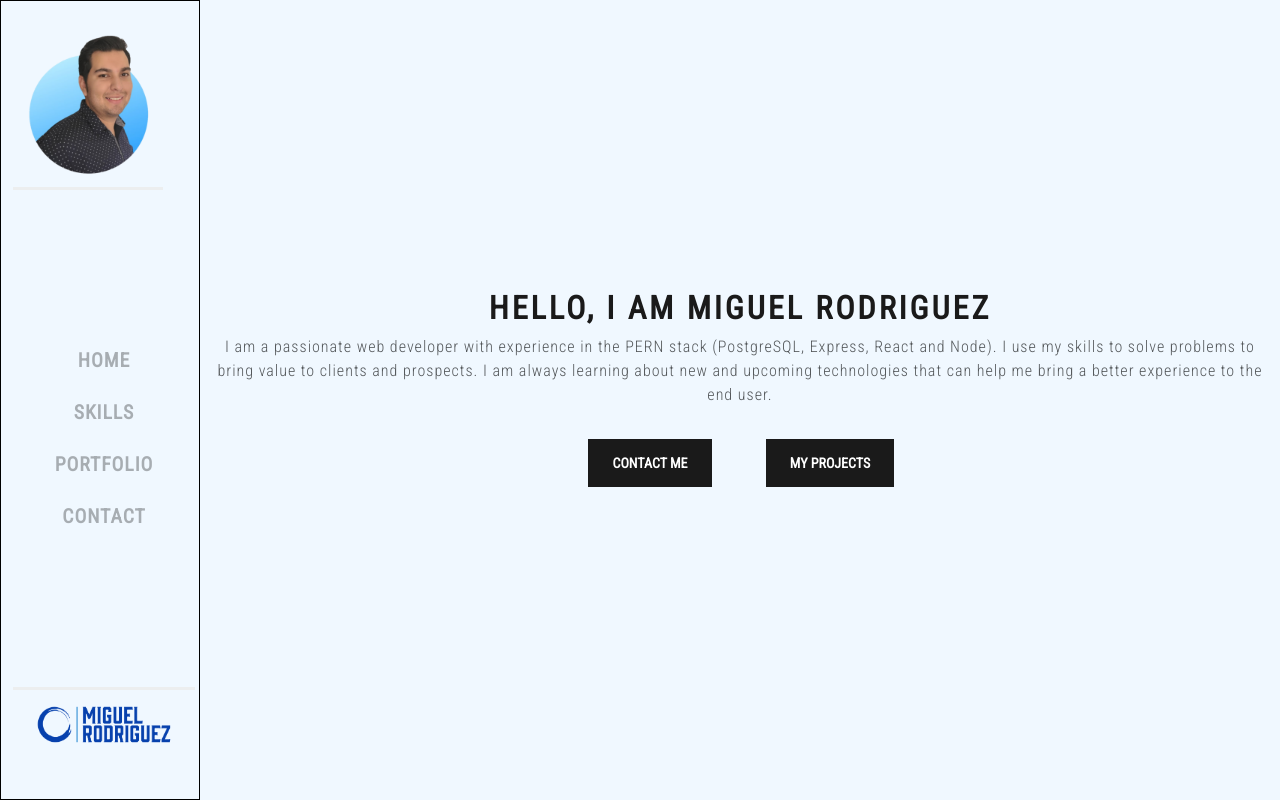
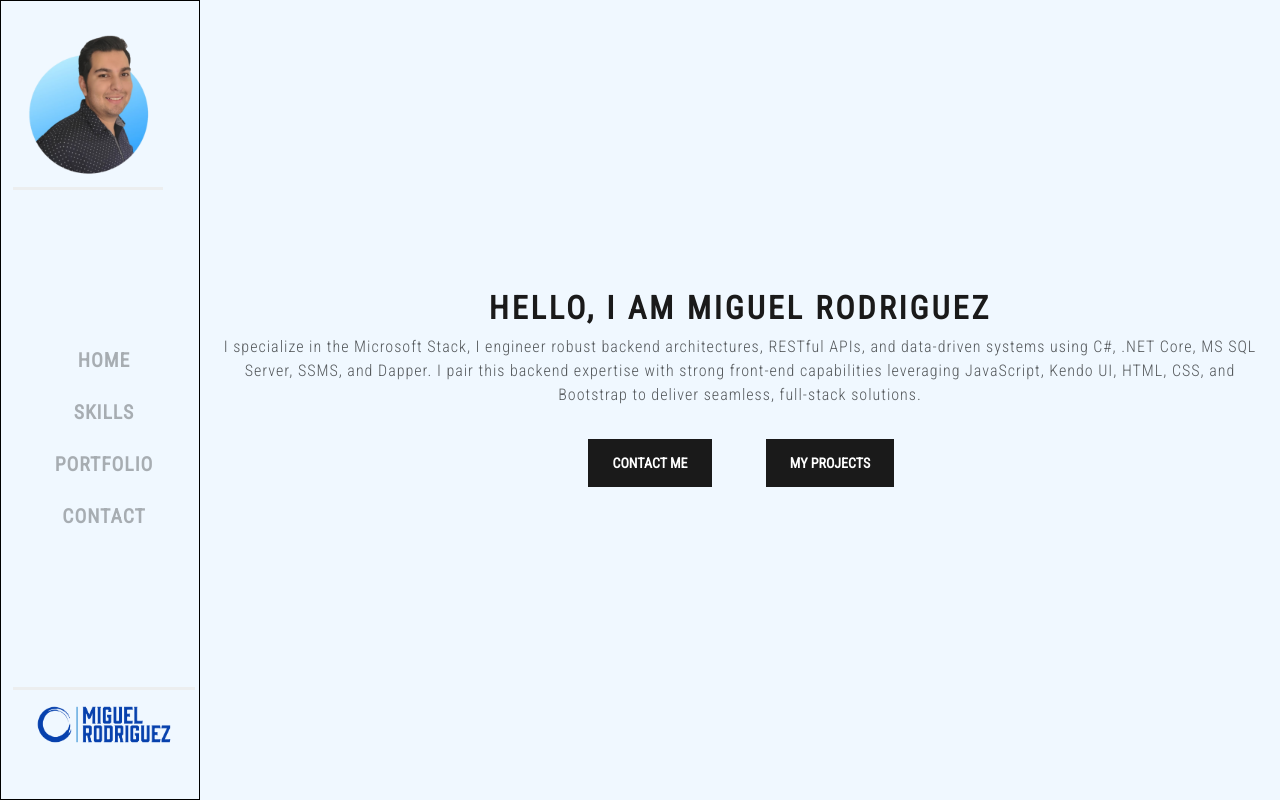
Before and after one commit to MgARL/mr_portfolio, a React (Create React App) app: page / in a window 1280 px wide. Built offline with nearby package versions, Linux system fonts and the light colour scheme; some icons are missing.

Commit message:
Updated home page with relevant skills and updated my location

```diff
--- a/src/components/Home.js
+++ b/src/components/Home.js
@@ -8,7 +8,7 @@ import { motion } from 'framer-motion'
 function Home() {
   const navigate = useNavigate()
   return (
-  <motion.div initial={{opacity: 0 }} animate={{opacity: 1}} exit={{opacity: 0}}>
+    <motion.div initial={{ opacity: 0 }} animate={{ opacity: 1 }} exit={{ opacity: 0 }}>
       <Container style={{ height: '100vh' }} className='d-flex flex-column justify-content-center align-itemns-center' >
         <Row>
           <Col xs={12} className="text-center">
@@ -19,18 +19,20 @@ function Home() {
         </Row>
         <Row>
           <Col xs={12} className="text-center">
-            <p>I am a passionate web developer with experience in the PERN stack (PostgreSQL, Express, React and Node). I use my skills to solve problems to bring value to clients and prospects. I am always learning about new and upcoming technologies that can help me bring  a better experience to the end user.</p>
+            <p>
+              I specialize in the Microsoft Stack, I engineer robust backend architectures, RESTful APIs, and data-driven systems using C#, .NET Core, MS SQL Server, SSMS, and Dapper. I pair this backend expertise with strong front-end capabilities leveraging JavaScript, Kendo UI, HTML, CSS, and Bootstrap to deliver seamless, full-stack solutions.
+            </p>
           </Col>
         </Row>
         <Row className='d-flex justify-content-center my-3'>
           <Col xs={12} lg={2} className='d-flex justify-content-center mb-2'>
-          <motion.button className='btn btn-primary' onClick={()=> navigate('/contact')}
+            <motion.button className='btn btn-primary' onClick={() => navigate('/contact')}
               whileHover={{
                 scale: 1.1,
               }} >Contact Me</motion.button>
           </Col>
           <Col xs={12} lg={2} className='d-flex justify-content-center mb-2' >
-            <motion.button className='btn btn-primary' onClick={()=> navigate('/portfolio')}
+            <motion.button className='btn btn-primary' onClick={() => navigate('/portfolio')}
               whileHover={{
                 scale: 1.1,
               }} >My Projects</motion.button>
--- a/src/subcomponents/Info.js
+++ b/src/subcomponents/Info.js
@@ -12,7 +12,7 @@ function Info() {
         img: <AiTwotonePhone style={{ fontSize: '2em' }} />
     }, {
         type: 'Location',
-        myInfo: 'Raleigh, NC',
+        myInfo: 'Myrtle Beach, SC',
         img: <BsFillPinMapFill style={{ fontSize: '2em' }} />
     }, {
         type: 'Email',
```
Lines whose indentation alone changed are shown as unchanged.
